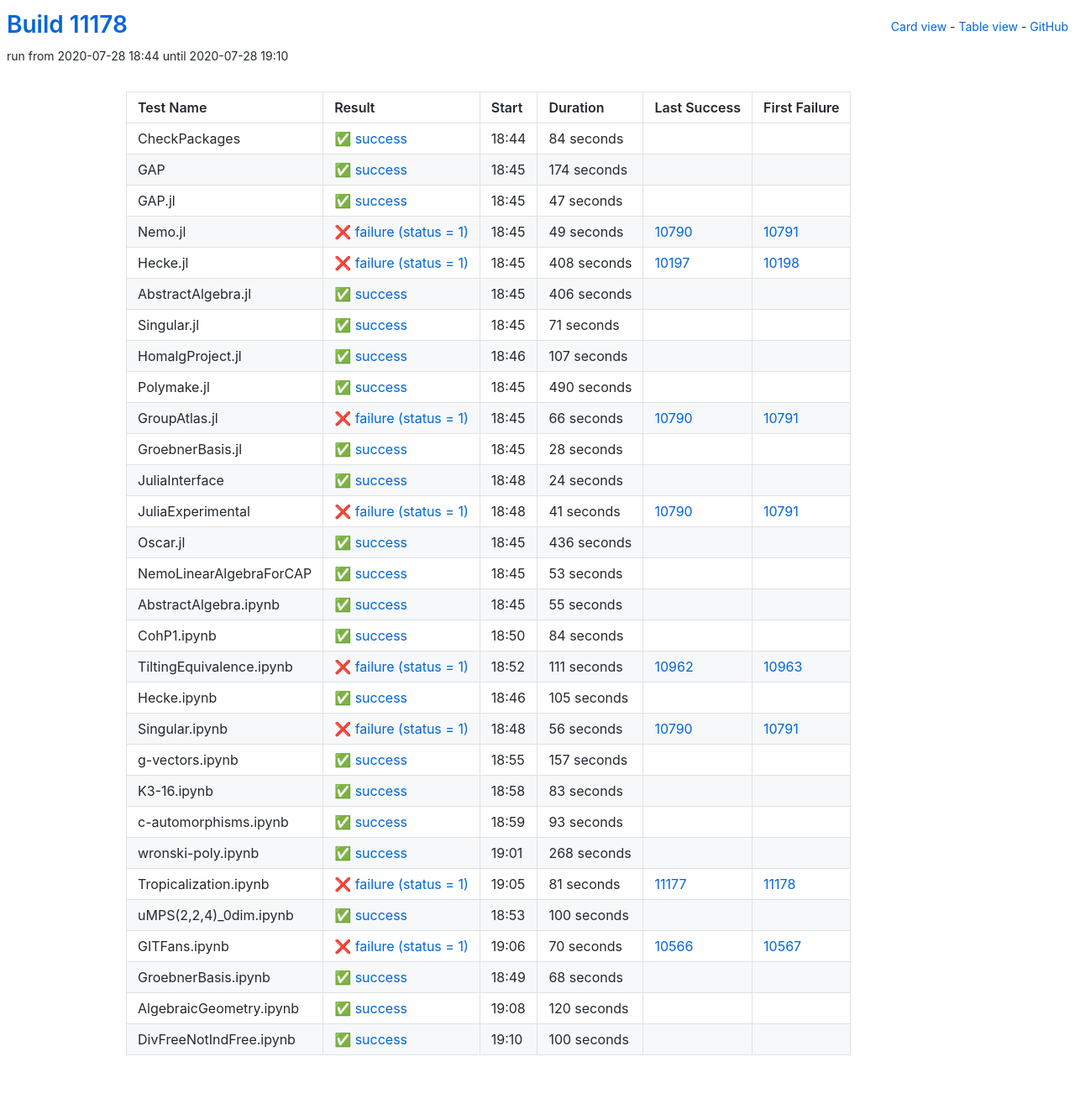
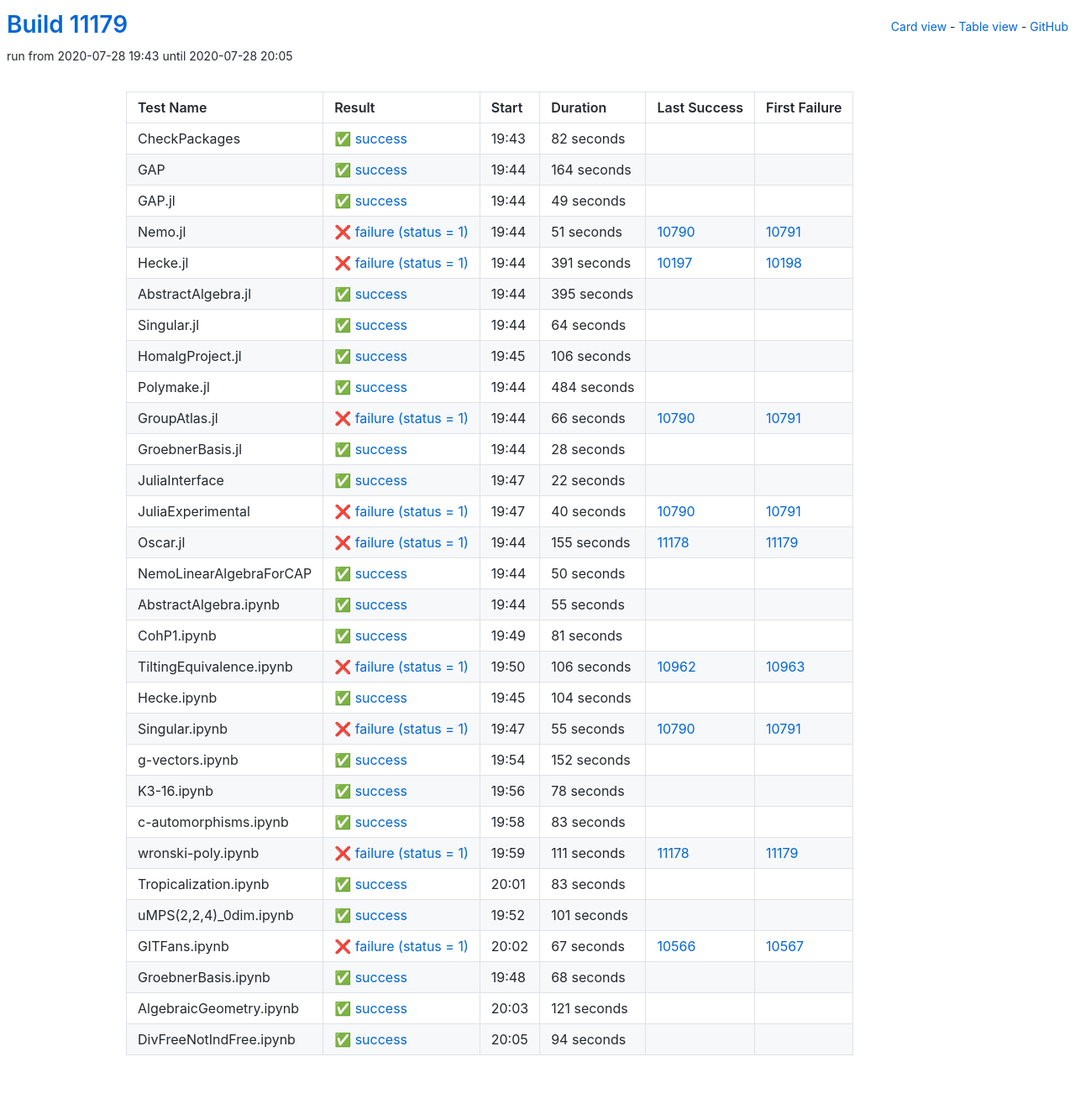
Before and after one commit to oscar-system/oscar-ci-status, a Jekyll site: the page built from table.html, in a window 1280 px wide. Shown: the whole page at 84% size. Built offline with Jekyll 4.4.1, drawn with Linux system fonts in a browser that asks for light colours.

Commit message:
Build #11179

```diff
--- a/_data/ci.yml
+++ b/_data/ci.yml
@@ -1,6 +1,6 @@
 ---
-build: 11178
-build_url: https://oscarci.mathematik.uni-kl.de/job/oscar/11178/
+build: 11179
+build_url: https://oscarci.mathematik.uni-kl.de/job/oscar/11179/
 job: oscar
 organization: oscar-system
 repo: oscar-ci-status
@@ -8,116 +8,116 @@
 tests:
 - name: CheckPackages
   id: checkpackages
-  log: https://oscarci.mathematik.uni-kl.de/job/oscar/11178/artifact/logs/build-11178/CheckPackages.log
-  start: 2020-07-28 18:44
+  log: https://oscarci.mathematik.uni-kl.de/job/oscar/11179/artifact/logs/build-11179/CheckPackages.log
+  start: 2020-07-28 19:43
   success: true
   exitcode: 0
   status: success
-  duration: 84
+  duration: 82
   last_success: false
   last_success_url:
   first_failure: false
   first_failure_url:
 - name: GAP
   id: gap
-  log: https://oscarci.mathematik.uni-kl.de/job/oscar/11178/artifact/logs/build-11178/GAP.log
-  start: 2020-07-28 18:45
+  log: https://oscarci.mathematik.uni-kl.de/job/oscar/11179/artifact/logs/build-11179/GAP.log
+  start: 2020-07-28 19:44
   success: true
   exitcode: 0
   status: success
-  duration: 174
+  duration: 164
   last_success: false
   last_success_url:
   first_failure: false
   first_failure_url:
 - name: GAP.jl
   id: gap-jl
-  log: https://oscarci.mathematik.uni-kl.de/job/oscar/11178/artifact/logs/build-11178/GAP.jl.log
-  start: 2020-07-28 18:45
+  log: https://oscarci.mathematik.uni-kl.de/job/oscar/11179/artifact/logs/build-11179/GAP.jl.log
+  start: 2020-07-28 19:44
   success: true
   exitcode: 0
   status: success
-  duration: 47
+  duration: 49
   last_success: false
   last_success_url:
   first_failure: false
   first_failure_url:
 - name: Nemo.jl
   id: nemo-jl
-  log: https://oscarci.mathematik.uni-kl.de/job/oscar/11178/artifact/logs/build-11178/Nemo.jl.log
-  start: 2020-07-28 18:45
+  log: https://oscarci.mathematik.uni-kl.de/job/oscar/11179/artifact/logs/build-11179/Nemo.jl.log
+  start: 2020-07-28 19:44
   success: false
   exitcode: 1
   status: failure
-  duration: 49
+  duration: 51
   last_success: 10790
   last_success_url: https://oscarci.mathematik.uni-kl.de/job/oscar/10790/
   first_failure: 10791
   first_failure_url: https://oscarci.mathematik.uni-kl.de/job/oscar/10791/
 - name: Hecke.jl
   id: hecke-jl
-  log: https://oscarci.mathematik.uni-kl.de/job/oscar/11178/artifact/logs/build-11178/Hecke.jl.log
-  start: 2020-07-28 18:45
+  log: https://oscarci.mathematik.uni-kl.de/job/oscar/11179/artifact/logs/build-11179/Hecke.jl.log
+  start: 2020-07-28 19:44
   success: false
   exitcode: 1
   status: failure
-  duration: 408
+  duration: 391
   last_success: 10197
   last_success_url: https://oscarci.mathematik.uni-kl.de/job/oscar/10197/
   first_failure: 10198
   first_failure_url: https://oscarci.mathematik.uni-kl.de/job/oscar/10198/
 - name: AbstractAlgebra.jl
   id: abstractalgebra-jl
-  log: https://oscarci.mathematik.uni-kl.de/job/oscar/11178/artifact/logs/build-11178/AbstractAlgebra.jl.log
-  start: 2020-07-28 18:45
+  log: https://oscarci.mathematik.uni-kl.de/job/oscar/11179/artifact/logs/build-11179/AbstractAlgebra.jl.log
+  start: 2020-07-28 19:44
   success: true
   exitcode: 0
   status: success
-  duration: 406
+  duration: 395
   last_success: false
   last_success_url:
   first_failure: false
   first_failure_url:
 - name: Singular.jl
   id: singular-jl
-  log: https://oscarci.mathematik.uni-kl.de/job/oscar/11178/artifact/logs/build-11178/Singular.jl.log
-  start: 2020-07-28 18:45
+  log: https://oscarci.mathematik.uni-kl.de/job/oscar/11179/artifact/logs/build-11179/Singular.jl.log
+  start: 2020-07-28 19:44
   success: true
   exitcode: 0
   status: success
-  duration: 71
+  duration: 64
   last_success: false
   last_success_url:
   first_failure: false
   first_failure_url:
 - name: HomalgProject.jl
   id: homalgproject-jl
-  log: https://oscarci.mathematik.uni-kl.de/job/oscar/11178/artifact/logs/build-11178/HomalgProject.jl.log
-  start: 2020-07-28 18:46
+  log: https://oscarci.mathematik.uni-kl.de/job/oscar/11179/artifact/logs/build-11179/HomalgProject.jl.log
+  start: 2020-07-28 19:45
   success: true
   exitcode: 0
   status: success
-  duration: 107
+  duration: 106
   last_success: false
   last_success_url:
   first_failure: false
   first_failure_url:
 - name: Polymake.jl
   id: polymake-jl
-  log: https://oscarci.mathematik.uni-kl.de/job/oscar/11178/artifact/logs/build-11178/Polymake.jl.log
-  start: 2020-07-28 18:45
+  log: https://oscarci.mathematik.uni-kl.de/job/oscar/11179/artifact/logs/build-11179/Polymake.jl.log
+  start: 2020-07-28 19:44
   success: true
   exitcode: 0
   status: success
-  duration: 490
+  duration: 484
   last_success: false
   last_success_url:
   first_failure: false
   first_failure_url:
 - name: GroupAtlas.jl
   id: groupatlas-jl
-  log: https://oscarci.mathematik.uni-kl.de/job/oscar/11178/artifact/logs/build-11178/GroupAtlas.jl.log
-  start: 2020-07-28 18:45
+  log: https://oscarci.mathematik.uni-kl.de/job/oscar/11179/artifact/logs/build-11179/GroupAtlas.jl.log
+  start: 2020-07-28 19:44
   success: false
   exitcode: 1
   status: failure
@@ -128,8 +128,8 @@
   first_failure_url: https://oscarci.mathematik.uni-kl.de/job/oscar/10791/
 - name: GroebnerBasis.jl
   id: groebnerbasis-jl
-  log: https://oscarci.mathematik.uni-kl.de/job/oscar/11178/artifact/logs/build-11178/GroebnerBasis.jl.log
-  start: 2020-07-28 18:45
+  log: https://oscarci.mathematik.uni-kl.de/job/oscar/11179/artifact/logs/build-11179/GroebnerBasis.jl.log
+  start: 2020-07-28 19:44
   success: true
   exitcode: 0
   status: success
@@ -140,56 +140,56 @@
   first_failure_url:
 - name: JuliaInterface
   id: juliainterface
-  log: https://oscarci.mathematik.uni-kl.de/job/oscar/11178/artifact/logs/build-11178/JuliaInterface.log
-  start: 2020-07-28 18:48
+  log: https://oscarci.mathematik.uni-kl.de/job/oscar/11179/artifact/logs/build-11179/JuliaInterface.log
+  start: 2020-07-28 19:47
   success: true
   exitcode: 0
   status: success
-  duration: 24
+  duration: 22
   last_success: false
   last_success_url:
   first_failure: false
   first_failure_url:
 - name: JuliaExperimental
   id: juliaexperimental
-  log: https://oscarci.mathematik.uni-kl.de/job/oscar/11178/artifact/logs/build-11178/JuliaExperimental.log
-  start: 2020-07-28 18:48
+  log: https://oscarci.mathematik.uni-kl.de/job/oscar/11179/artifact/logs/build-11179/JuliaExperimental.log
+  start: 2020-07-28 19:47
   success: false
   exitcode: 1
   status: failure
-  duration: 41
+  duration: 40
   last_success: 10790
   last_success_url: https://oscarci.mathematik.uni-kl.de/job/oscar/10790/
   first_failure: 10791
   first_failure_url: https://oscarci.mathematik.uni-kl.de/job/oscar/10791/
 - name: Oscar.jl
   id: oscar-jl
-  log: https://oscarci.mathematik.uni-kl.de/job/oscar/11178/artifact/logs/build-11178/Oscar.jl.log
-  start: 2020-07-28 18:45
+  log: https://oscarci.mathematik.uni-kl.de/job/oscar/11179/artifact/logs/build-11179/Oscar.jl.log
+  start: 2020-07-28 19:44
+  success: false
+  exitcode: 1
+  status: failure
+  duration: 155
+  last_success: 11178
+  last_success_url: https://oscarci.mathematik.uni-kl.de/job/oscar/11178/
+  first_failure: 11179
+  first_failure_url: https://oscarci.mathematik.uni-kl.de/job/oscar/11179/
+- name: NemoLinearAlgebraForCAP
+  id: nemolinearalgebraforcap
+  log: https://oscarci.mathematik.uni-kl.de/job/oscar/11179/artifact/logs/build-11179/NemoLinearAlgebraForCAP.log
+  start: 2020-07-28 19:44
   success: true
   exitcode: 0
   status: success
-  duration: 436
-  last_success: false
-  last_success_url:
-  first_failure: false
-  first_failure_url:
-- name: NemoLinearAlgebraForCAP
-  id: nemolinearalgebraforcap
-  log: https://oscarci.mathematik.uni-kl.de/job/oscar/11178/artifact/logs/build-11178/NemoLinearAlgebraForCAP.log
-  start: 2020-07-28 18:45
-  success: true
-  exitcode: 0
-  status: success
-  duration: 53
+  duration: 50
   last_success: false
   last_success_url:
   first_failure: false
   first_failure_url:
 - name: AbstractAlgebra.ipynb
   id: abstractalgebra-ipynb
-  log: https://oscarci.mathematik.uni-kl.de/job/oscar/11178/artifact/logs/build-11178/AbstractAlgebra.ipynb.log
-  start: 2020-07-28 18:45
+  log: https://oscarci.mathematik.uni-kl.de/job/oscar/11179/artifact/logs/build-11179/AbstractAlgebra.ipynb.log
+  start: 2020-07-28 19:44
   success: true
   exitcode: 0
   status: success
@@ -200,68 +200,80 @@
   first_failure_url:
 - name: CohP1.ipynb
   id: cohp1-ipynb
-  log: https://oscarci.mathematik.uni-kl.de/job/oscar/11178/artifact/logs/build-11178/CohP1.ipynb.log
-  start: 2020-07-28 18:50
+  log: https://oscarci.mathematik.uni-kl.de/job/oscar/11179/artifact/logs/build-11179/CohP1.ipynb.log
+  start: 2020-07-28 19:49
   success: true
   exitcode: 0
   status: success
-  duration: 84
+  duration: 81
   last_success: false
   last_success_url:
   first_failure: false
   first_failure_url:
 - name: TiltingEquivalence.ipynb
   id: tiltingequivalence-ipynb
-  log: https://oscarci.mathematik.uni-kl.de/job/oscar/11178/artifact/logs/build-11178/TiltingEquivalence.ipynb.log
-  start: 2020-07-28 18:52
+  log: https://oscarci.mathematik.uni-kl.de/job/oscar/11179/artifact/logs/build-11179/TiltingEquivalence.ipynb.log
+  start: 2020-07-28 19:50
   success: false
   exitcode: 1
   status: failure
-  duration: 111
+  duration: 106
   last_success: 10962
   last_success_url: https://oscarci.mathematik.uni-kl.de/job/oscar/10962/
   first_failure: 10963
   first_failure_url: https://oscarci.mathematik.uni-kl.de/job/oscar/10963/
 - name: Hecke.ipynb
   id: hecke-ipynb
-  log: https://oscarci.mathematik.uni-kl.de/job/oscar/11178/artifact/logs/build-11178/Hecke.ipynb.log
-  start: 2020-07-28 18:46
+  log: https://oscarci.mathematik.uni-kl.de/job/oscar/11179/artifact/logs/build-11179/Hecke.ipynb.log
+  start: 2020-07-28 19:45
   success: true
   exitcode: 0
   status: success
-  duration: 105
+  duration: 104
   last_success: false
   last_success_url:
   first_failure: false
   first_failure_url:
 - name: Singular.ipynb
   id: singular-ipynb
-  log: https://oscarci.mathematik.uni-kl.de/job/oscar/11178/artifact/logs/build-11178/Singular.ipynb.log
-  start: 2020-07-28 18:48
+  log: https://oscarci.mathematik.uni-kl.de/job/oscar/11179/artifact/logs/build-11179/Singular.ipynb.log
+  start: 2020-07-28 19:47
   success: false
   exitcode: 1
   status: failure
-  duration: 56
+  duration: 55
   last_success: 10790
   last_success_url: https://oscarci.mathematik.uni-kl.de/job/oscar/10790/
   first_failure: 10791
   first_failure_url: https://oscarci.mathematik.uni-kl.de/job/oscar/10791/
 - name: g-vectors.ipynb
   id: g-vectors-ipynb
-  log: https://oscarci.mathematik.uni-kl.de/job/oscar/11178/artifact/logs/build-11178/g-vectors.ipynb.log
-  start: 2020-07-28 18:55
+  log: https://oscarci.mathematik.uni-kl.de/job/oscar/11179/artifact/logs/build-11179/g-vectors.ipynb.log
+  start: 2020-07-28 19:54
   success: true
   exitcode: 0
   status: success
-  duration: 157
+  duration: 152
   last_success: false
   last_success_url:
   first_failure: false
   first_failure_url:
 - name: K3-16.ipynb
   id: k3-16-ipynb
-  log: https://oscarci.mathematik.uni-kl.de/job/oscar/11178/artifact/logs/build-11178/K3-16.ipynb.log
-  start: 2020-07-28 18:58
+  log: https://oscarci.mathematik.uni-kl.de/job/oscar/11179/artifact/logs/build-11179/K3-16.ipynb.log
+  start: 2020-07-28 19:56
+  success: true
+  exitcode: 0
+  status: success
+  duration: 78
+  last_success: false
+  last_success_url:
+  first_failure: false
+  first_failure_url:
+- name: c-automorphisms.ipynb
+  id: c-automorphisms-ipynb
+  log: https://oscarci.mathematik.uni-kl.de/job/oscar/11179/artifact/logs/build-11179/c-automorphisms.ipynb.log
+  start: 2020-07-28 19:58
   success: true
   exitcode: 0
   status: success
@@ -270,70 +282,58 @@
   last_success_url:
   first_failure: false
   first_failure_url:
-- name: c-automorphisms.ipynb
-  id: c-automorphisms-ipynb
-  log: https://oscarci.mathematik.uni-kl.de/job/oscar/11178/artifact/logs/build-11178/c-automorphisms.ipynb.log
-  start: 2020-07-28 18:59
+- name: wronski-poly.ipynb
+  id: wronski-poly-ipynb
+  log: https://oscarci.mathematik.uni-kl.de/job/oscar/11179/artifact/logs/build-11179/wronski-poly.ipynb.log
+  start: 2020-07-28 19:59
+  success: false
+  exitcode: 1
+  status: failure
+  duration: 111
+  last_success: 11178
+  last_success_url: https://oscarci.mathematik.uni-kl.de/job/oscar/11178/
+  first_failure: 11179
+  first_failure_url: https://oscarci.mathematik.uni-kl.de/job/oscar/11179/
+- name: Tropicalization.ipynb
+  id: tropicalization-ipynb
+  log: https://oscarci.mathematik.uni-kl.de/job/oscar/11179/artifact/logs/build-11179/Tropicalization.ipynb.log
+  start: 2020-07-28 20:01
   success: true
   exitcode: 0
   status: success
-  duration: 93
+  duration: 83
   last_success: false
   last_success_url:
   first_failure: false
   first_failure_url:
-- name: wronski-poly.ipynb
-  id: wronski-poly-ipynb
-  log: https://oscarci.mathematik.uni-kl.de/job/oscar/11178/artifact/logs/build-11178/wronski-poly.ipynb.log
-  start: 2020-07-28 19:01
+- name: uMPS(2,2,4)_0dim.ipynb
+  id: umps-2-2-4-0dim-ipynb
+  log: https://oscarci.mathematik.uni-kl.de/job/oscar/11179/artifact/logs/build-11179/uMPS-2-2-4-_0dim.ipynb.log
+  start: 2020-07-28 19:52
   success: true
   exitcode: 0
   status: success
-  duration: 268
-  last_success: false
-  last_success_url:
-  first_failure: false
-  first_failure_url:
-- name: Tropicalization.ipynb
-  id: tropicalization-ipynb
-  log: https://oscarci.mathematik.uni-kl.de/job/oscar/11178/artifact/logs/build-11178/Tropicalization.ipynb.log
-  start: 2020-07-28 19:05
-  success: false
-  exitcode: 1
-  status: failure
-  duration: 81
-  last_success: 11177
-  last_success_url: https://oscarci.mathematik.uni-kl.de/job/oscar/11177/
-  first_failure: 11178
-  first_failure_url: https://oscarci.mathematik.uni-kl.de/job/oscar/11178/
-- name: uMPS(2,2,4)_0dim.ipynb
-  id: umps-2-2-4-0dim-ipynb
-  log: https://oscarci.mathematik.uni-kl.de/job/oscar/11178/artifact/logs/build-11178/uMPS-2-2-4-_0dim.ipynb.log
-  start: 2020-07-28 18:53
-  success: true
-  exitcode: 0
-  status: success
-  duration: 100
+  duration: 101
   last_success: false
   last_success_url:
   first_failure: false
   first_failure_url:
 - name: GITFans.ipynb
   id: gitfans-ipynb
-  log: https://oscarci.mathematik.uni-kl.de/job/oscar/11178/artifact/logs/build-11178/GITFans.ipynb.log
-  start: 2020-07-28 19:06
+  log: https://oscarci.mathematik.uni-kl.de/job/oscar/11179/artifact/logs/build-11179/GITFans.ipynb.log
+  start: 2020-07-28 20:02
   success: false
   exitcode: 1
   status: failure
-  duration: 70
+  duration: 67
   last_success: 10566
   last_success_url: https://oscarci.mathematik.uni-kl.de/job/oscar/10566/
   first_failure: 10567
   first_failure_url: https://oscarci.mathematik.uni-kl.de/job/oscar/10567/
 - name: GroebnerBasis.ipynb
   id: groebnerbasis-ipynb
-  log: https://oscarci.mathematik.uni-kl.de/job/oscar/11178/artifact/logs/build-11178/GroebnerBasis.ipynb.log
-  start: 2020-07-28 18:49
+  log: https://oscarci.mathematik.uni-kl.de/job/oscar/11179/artifact/logs/build-11179/GroebnerBasis.ipynb.log
+  start: 2020-07-28 19:48
   success: true
   exitcode: 0
   status: success
@@ -344,24 +344,24 @@
   first_failure_url:
 - name: AlgebraicGeometry.ipynb
   id: algebraicgeometry-ipynb
-  log: https://oscarci.mathematik.uni-kl.de/job/oscar/11178/artifact/logs/build-11178/AlgebraicGeometry.ipynb.log
-  start: 2020-07-28 19:08
+  log: https://oscarci.mathematik.uni-kl.de/job/oscar/11179/artifact/logs/build-11179/AlgebraicGeometry.ipynb.log
+  start: 2020-07-28 20:03
   success: true
   exitcode: 0
   status: success
-  duration: 120
+  duration: 121
   last_success: false
   last_success_url:
   first_failure: false
   first_failure_url:
 - name: DivFreeNotIndFree.ipynb
   id: divfreenotindfree-ipynb
-  log: https://oscarci.mathematik.uni-kl.de/job/oscar/11178/artifact/logs/build-11178/DivFreeNotIndFree.ipynb.log
-  start: 2020-07-28 19:10
+  log: https://oscarci.mathematik.uni-kl.de/job/oscar/11179/artifact/logs/build-11179/DivFreeNotIndFree.ipynb.log
+  start: 2020-07-28 20:05
   success: true
   exitcode: 0
   status: success
-  duration: 100
+  duration: 94
   last_success: false
   last_success_url:
   first_failure: false
```
Also changed, not shown: README.md.
